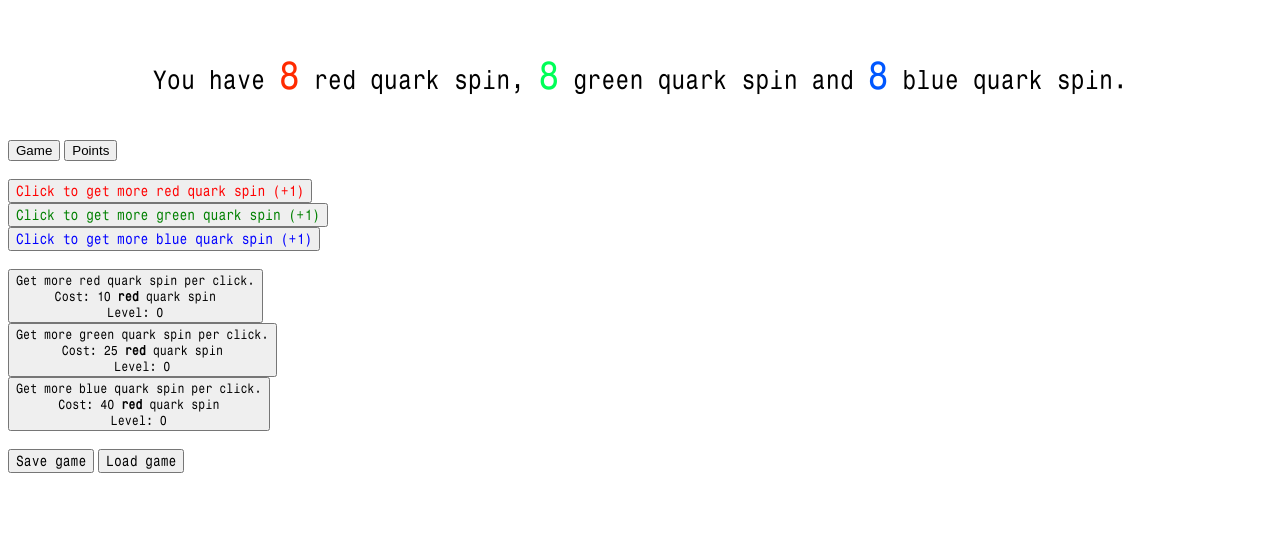
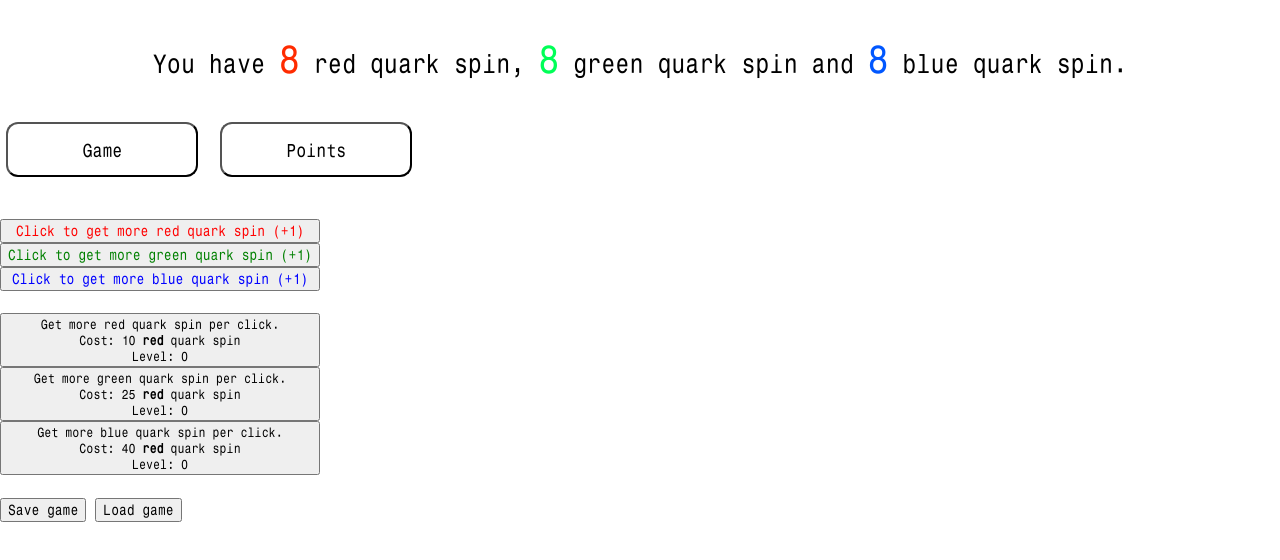
Before and after one commit to DeletedUser-0/the-quark-spin-theory, a plain HTML site: page index.html in a window 1280 px wide. Both pictures are taken after a click on the button "Game". Drawn offline with Linux system fonts and the light colour scheme.

Commit message:
Update style.css

```diff
--- a/style.css
+++ b/style.css
@@ -7,6 +7,12 @@
 .totalQuarks {
     font-family: 'font';
     font-size: 150%;
+    text-align: center;
+}
+
+.title {
+    font-family: 'font';
+    font-size: 300%;
     text-align: center;
 }
 
@@ -179,25 +185,81 @@
     font-family: 'font';
     color: red;
     box-shadow: gray;
+    width: 25%;
+    text-align: center;
 }
 
 .buttonGreen {
     font-family: 'font';
     color: green;
     box-shadow: gray;
+    width: 25%;
+    text-align: center;
 }
 
 .buttonBlue {
     font-family: 'font';
     color: blue;
     box-shadow: gray;
+    width: 25%;
+    text-align: center;
 }
 
 .upgrade {
     font-family: 'font';
     font-size: 75%;
+    width: 25%;
 }
 
 .upgraded {
     font-family: 'font';
 }
+
+/* Set height of body and the document to 100% to enable "full page tabs" */
+body, html {
+    height: 100%;
+    margin: 0;
+    font-family: 'font';
+    border-radius: 12px;
+}
+
+  /* Style tab links */
+  .tablink {
+    font-family: 'font';
+    background-color: white;
+    color: black;;
+    outline: none;
+    cursor: pointer;
+    padding: 14px 17px;
+    font-size: 17px;
+    width: 15%;
+    border-radius: 12px;
+}
+
+  /* Style tab links */
+  .tablink {
+    font-family: 'font';
+    background-color: white;
+    color: black;;
+    outline: none;
+    cursor: pointer;
+    padding: 14px 17px;
+    font-size: 17px;
+    width: 15%;
+    border-radius: 12px;
+    margin: 0.5%;
+}
+
+  /* Style the tab content (and add height:100% for full page content) */
+  .tabcontent {
+    color: white;
+    display: none;
+}
+
+.line-height {
+    line-height: 10px;
+}
+
+.line-height2 {
+    line-height: 35px;
+}
```
